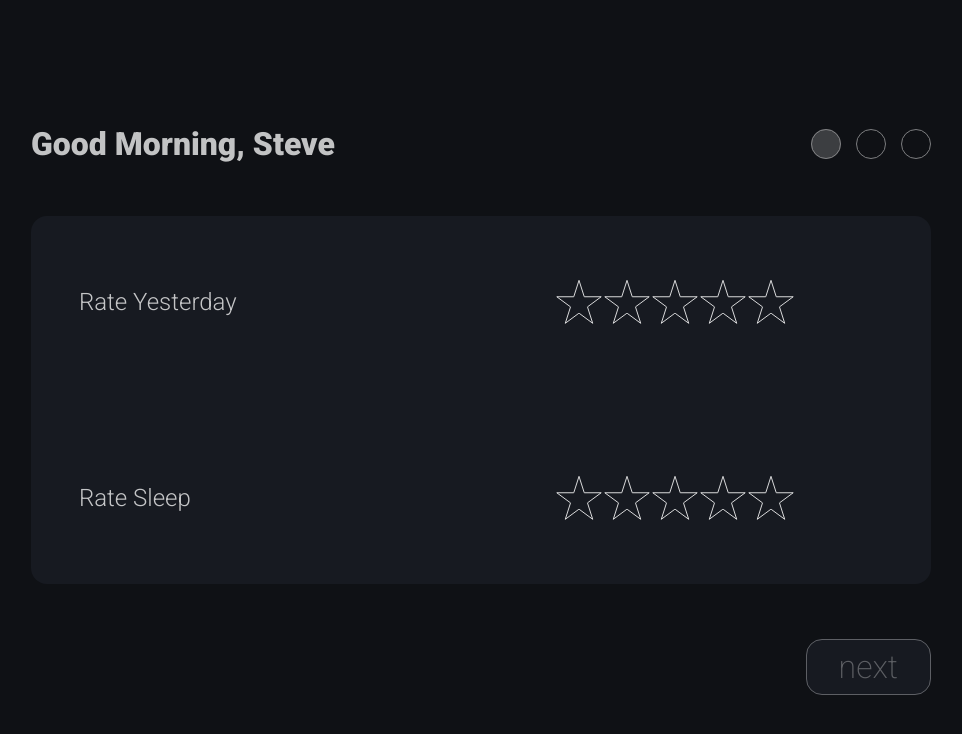
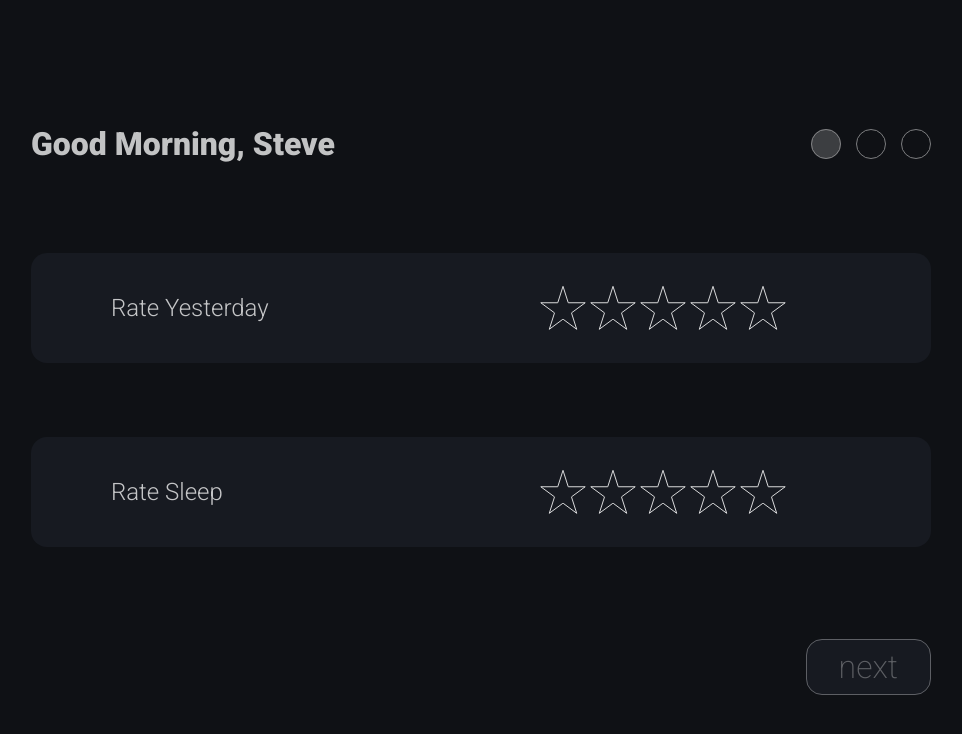
Before and after one commit to boothscript/dashRoo, a React (Create React App) app: page /mr/rate in a window 1280 px wide. Shown: the top 734 px of the page, without its empty margins (159-1121 px from the left). Built offline with nearby package versions, Linux system fonts and the light colour scheme.

Commit message:
replaced transition group with react spring

```diff
--- a/package.json
+++ b/package.json
@@ -11,6 +11,7 @@
     "react-dom": "^16.13.1",
     "react-router-dom": "^5.1.2",
     "react-scripts": "3.4.1",
+    "react-spring": "^8.0.27",
     "react-transition-group": "^4.3.0",
     "styled-components": "^5.0.1"
   },
--- a/src/App.js
+++ b/src/App.js
@@ -1,4 +1,5 @@
 import React from "react";
+import { BrowserRouter as Router } from "react-router-dom";
 
 import { ThemeProvider } from "styled-components";
 
@@ -11,7 +12,9 @@ function App() {
   return (
     <ThemeProvider theme={colors}>
       <MrContextProvider>
-        <MorningRoutine />
+        <Router>
+          <MorningRoutine />
+        </Router>
       </MrContextProvider>
     </ThemeProvider>
   );
--- a/src/Scenes/MorningRoutine/MorningRoutine.js
+++ b/src/Scenes/MorningRoutine/MorningRoutine.js
@@ -1,6 +1,13 @@
 import React, { useContext } from "react";
-import { BrowserRouter as Router, Switch, Route } from "react-router-dom";
+import {
+  BrowserRouter as Router,
+  Switch,
+  Route,
+  useLocation
+} from "react-router-dom";
 import { CSSTransition, TransitionGroup } from "react-transition-group";
+
+import { useTransition, animated } from "react-spring";
 
 import { MrHeader, MrContainer, MrFooter, MrWrapper } from "./Components";
 import { MrRate, MrGratitude, MrGoal } from "./Scenes";
@@ -35,28 +42,32 @@ function MorningRoutine() {
     }
   };
 
+  const location = useLocation();
+  console.log(location);
+  const transitions = useTransition(location, location => location.pathname, {
+    from: { opacity: 0, transform: "translateX(150%)" },
+    enter: { opacity: 1, transform: "translateX(0)" },
+    leave: { opacity: 0, transform: "translateX(-150%)" }
+  });
+
   return (
-    <Router>
     <MrContainer className="page">
       <MrHeader />
-        <Route
-          render={({ location }) => (
-            <TransitionGroup component={MrWrapper}>
-              <CSSTransition
-                key={location.key}
-                timeout={350}
-                classNames="swipe"
-                unmountOnExit
+      <MrWrapper>
+        {transitions.map(({ item, props, key }) => (
+          <animated.div
+            key={key}
+            className="main"
+            style={{ ...props, height: "100%" }}
           >
-                <Switch location={location}>
+            <Switch location={item}>
               <Route path="/mr/rate" component={MrRate} />
               <Route path="/mr/gratitude" component={MrGratitude} />
               <Route path="/mr/goal" component={MrGoal} />
             </Switch>
-              </CSSTransition>
-            </TransitionGroup>
-          )}
-        />
+          </animated.div>
+        ))}
+      </MrWrapper>
       <MrFooter
         fieldsCompleted={checkInputs(dynamicLinks[mrState].inputs)}
         nextPage={dynamicLinks[mrState]["nextPage"]}
@@ -64,7 +75,6 @@ function MorningRoutine() {
         submitFunc={advanceState}
       />
     </MrContainer>
-    </Router>
   );
 }
 
--- a/src/Scenes/MorningRoutine/Scenes/Components/MrTextInput.js
+++ b/src/Scenes/MorningRoutine/Scenes/Components/MrTextInput.js
@@ -3,8 +3,6 @@ import styled from "styled-components";
 import PropTypes from "prop-types";
 
 const TextInput = styled.input`
-  grid-column: 1/-1;
-  align-self: center;
   font-size: 1.5rem;
   font-weight: 300;
   line-height: 1.5;
--- a/src/Scenes/MorningRoutine/Scenes/MrGoal/MrGoal.js
+++ b/src/Scenes/MorningRoutine/Scenes/MrGoal/MrGoal.js
@@ -14,14 +14,14 @@ function MrGoal() {
 
   const { goal, updateGoal } = useContext(MrContext);
   return (
-    <MrMain>
+    <>
       <MrTextInput
         inputKey="text"
         value={goal.text}
         placeholder="What's your main goal for today?"
         update={updateGoal}
       />
-    </MrMain>
+    </>
   );
 }
 
--- a/src/Scenes/MorningRoutine/Scenes/MrGratitude/MrGratitude.js
+++ b/src/Scenes/MorningRoutine/Scenes/MrGratitude/MrGratitude.js
@@ -14,7 +14,7 @@ function MrGratitude() {
     }, 350);
   }, []);
   return (
-    <MrMain>
+    <>
       <MrTextInput
         inputKey={0}
         value={gratitude[0]}
@@ -33,7 +33,7 @@ function MrGratitude() {
         placeholder={"Reason to be greatful #3"}
         update={updateGratitude}
       />
-    </MrMain>
+    </>
   );
 }
 
--- a/src/Scenes/MorningRoutine/Scenes/MrRate/Components/MrRater/Components/MrRateStar.js
+++ b/src/Scenes/MorningRoutine/Scenes/MrRate/Components/MrRater/Components/MrRateStar.js
@@ -8,7 +8,8 @@ const Star = styled.div`
       : props.fill === "light"
       ? "url(/img/star-fill-light.svg)"
       : "url(/img/star-line.svg)"};
-  width: 48px;
+  height: 46px;
+  width: 50px;
   background-repeat: no-repeat;
   background-position: center;
   background-size: contain;
--- a/src/Scenes/MorningRoutine/Scenes/MrRate/Components/MrRater/MrRater.js
+++ b/src/Scenes/MorningRoutine/Scenes/MrRate/Components/MrRater/MrRater.js
@@ -9,6 +9,9 @@ const Div = styled.div`
   display: flex;
   justify-content: space-around;
   overflow: auto;
+  background: #171a21;
+  border-radius: 16px;
+  padding: 2em;
   @media (max-width: 500px) {
     flex-direction: column;
     align-items: center;
--- a/src/Scenes/MorningRoutine/Scenes/MrRate/MrRate.js
+++ b/src/Scenes/MorningRoutine/Scenes/MrRate/MrRate.js
@@ -8,7 +8,7 @@ import { MrContext } from "../../Context/MorningRoutine";
 function MrRate() {
   const { ratings, updateRatings } = useContext(MrContext);
   return (
-    <MrMain panel>
+    <>
       <MrRater
         text="Rate Yesterday"
         inputKey={"day"}
@@ -21,7 +21,7 @@ function MrRate() {
         dataStore={ratings}
         updateMethod={updateRatings}
       />
-    </MrMain>
+    </>
   );
 }
 
--- a/src/index.css
+++ b/src/index.css
@@ -7,3 +7,15 @@ img {
   width: 100%;
   display: block;
 }
+
+.main {
+  border-radius: 16px;
+  width: 100%;
+  height: 100%;
+  display: flex;
+  flex-direction: column;
+  justify-content: space-around;
+  position: absolute;
+  left: 0;
+  top: 0;
+}
```
Also changed, not shown: 1 other file (tests, documents, lock files or other folders). Lines whose indentation alone changed are shown as unchanged.
